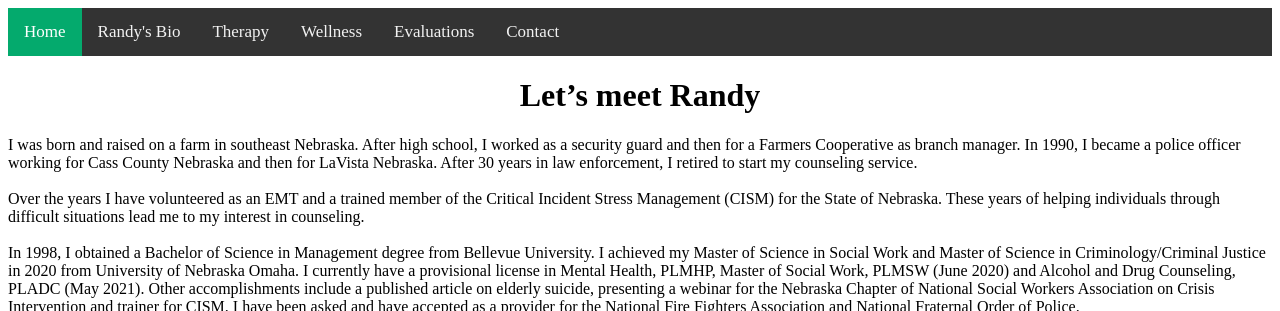
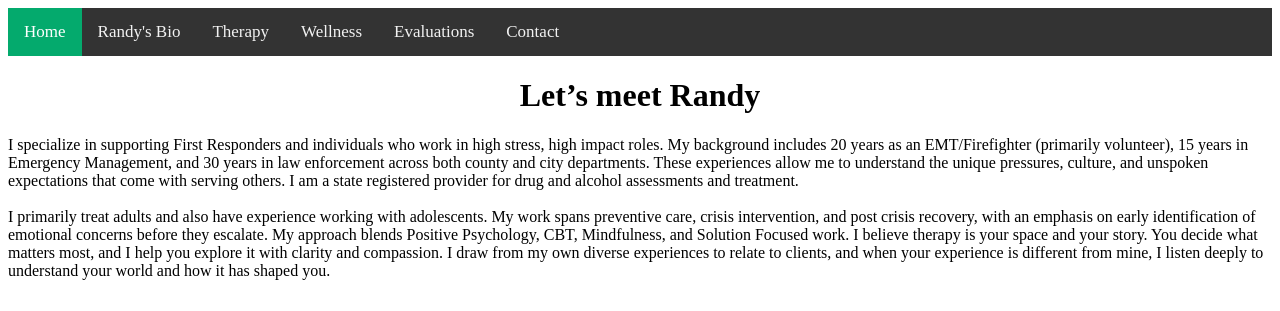
Before and after one commit to bruhge/rsquared, a Django app: page / in a window 1280 px wide. Shown: the top 311 px of the page. Run offline with Django 4.2, Linux system fonts and the light colour scheme.

Commit message:
Updated index
Changed the wording for main page of website based on feedback.

```diff
--- a/rsquared/main/templates/main/index.html
+++ b/rsquared/main/templates/main/index.html
@@ -16,27 +16,20 @@
         </div>
         <h1 style="text-align: center;">Let’s meet Randy</h1>
 
-<p style="font_size: 30px;">I was born and raised on a farm in southeast Nebraska. After high school, I worked
-as a security guard and then for a Farmers Cooperative as branch manager. In
-1990, I became a police officer working for Cass County Nebraska and then for
-LaVista Nebraska. After 30 years in law enforcement, I retired to start my
-counseling service. <br>
+<p style="font_size: 30px;">
+    I specialize in supporting First Responders and individuals who work in high stress, high impact roles.
+    My background includes 20 years as an EMT/Firefighter (primarily volunteer), 15 years in Emergency Management,
+    and 30 years in law enforcement across both county and city departments. These experiences allow me to understand
+    the unique pressures, culture, and unspoken expectations that come with serving others. I am a state registered
+    provider for drug and alcohol assessments and treatment. <br>
 <br>
-Over the years I have volunteered as an EMT and a trained member of the Critical
-Incident Stress Management (CISM) for the State of Nebraska. These years of
-helping individuals through difficult situations lead me to my interest in
-counseling. <br>
+I primarily treat adults and also have experience working with adolescents. My work spans preventive care,
+    crisis intervention, and post crisis recovery, with an emphasis on early identification of emotional concerns
+    before they escalate. My approach blends Positive Psychology, CBT, Mindfulness, and Solution Focused work.
+I believe therapy is your space and your story. You decide what matters most, and I help you explore it with clarity
+    and compassion. I draw from my own diverse experiences to relate to clients, and when your experience is different
+    from mine, I listen deeply to understand your world and how it has shaped you. <br>
 <br>
-In 1998, I obtained a Bachelor of Science in Management degree from Bellevue
-University. I achieved my Master of Science in Social Work and Master of Science
-in Criminology/Criminal Justice in 2020 from University of Nebraska Omaha. I
-currently have a provisional license in Mental Health, PLMHP, Master of Social
-Work, PLMSW (June 2020) and Alcohol and Drug Counseling, PLADC (May 2021).
-Other accomplishments include a published article on elderly suicide, presenting a
-webinar for the Nebraska Chapter of National Social Workers Association on Crisis
-Intervention and trainer for CISM. I have been asked and have accepted as a
-provider for the National Fire Fighters Association and National Fraternal Order of
-Police.</p>
         <footer>
             <p style="display: inline-block">
                 Contact <br>
```
